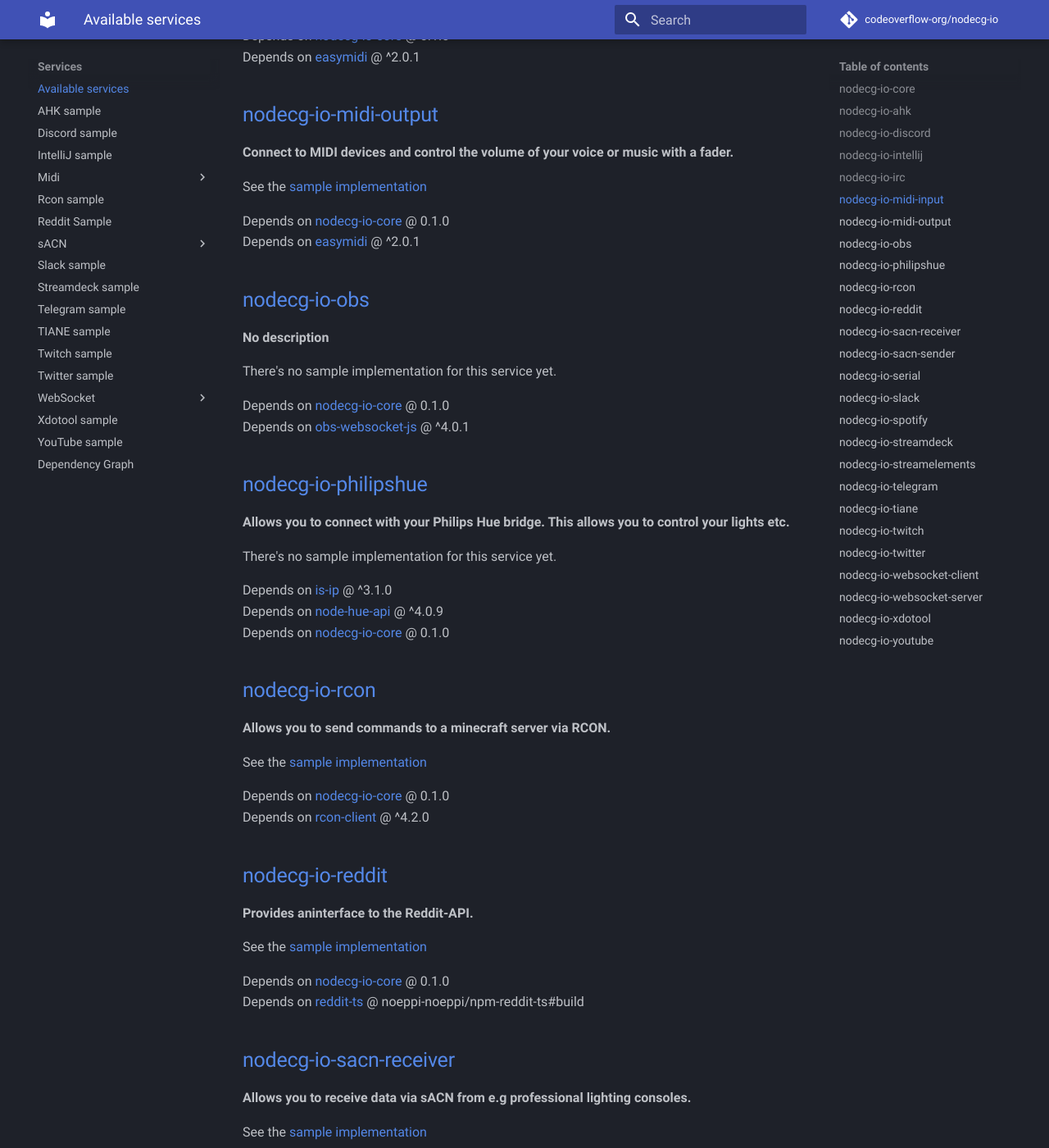
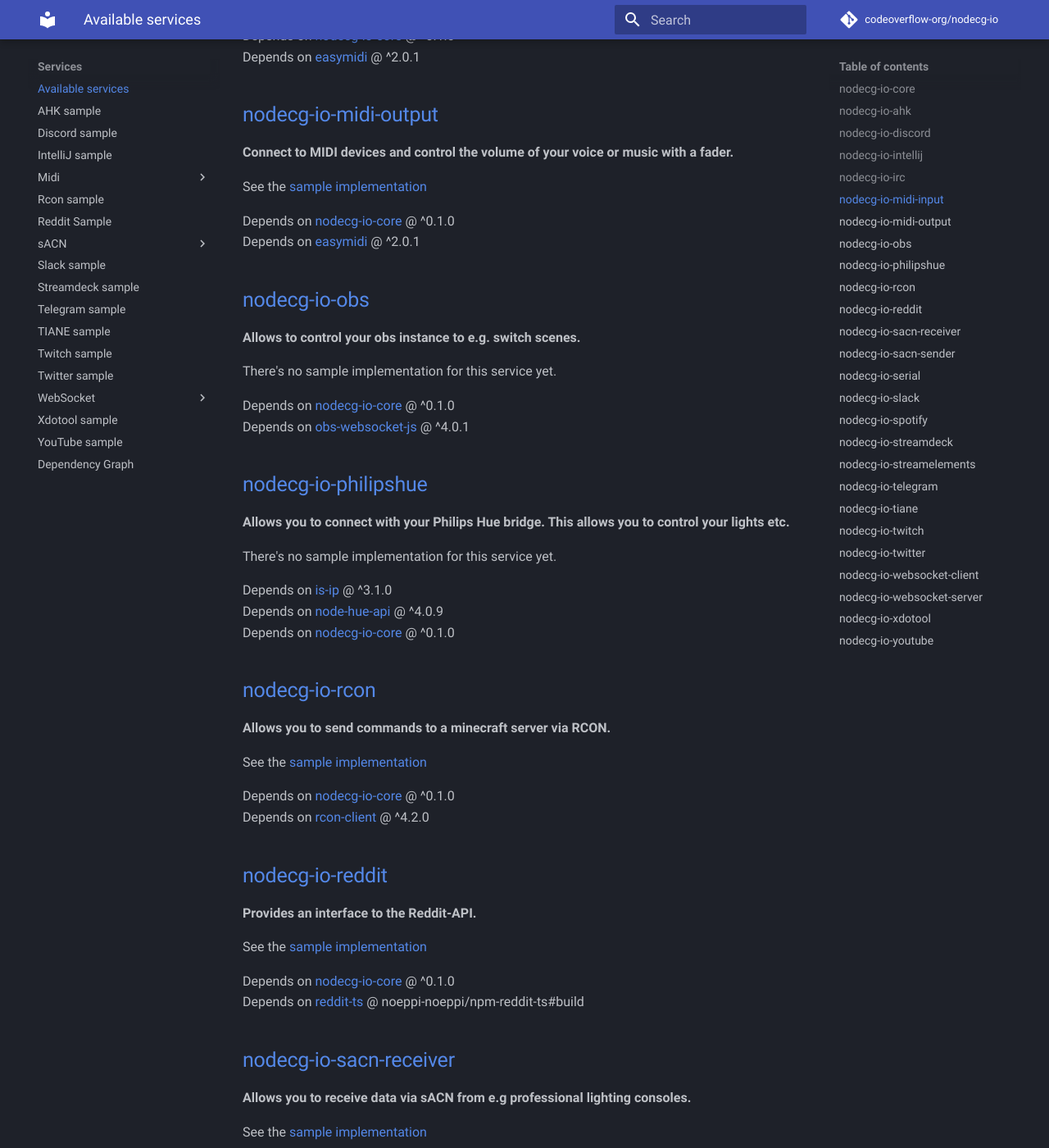
Before and after one commit to codeoverflow-org/nodecg-io-docs, an MkDocs documentation site: the page built from docs/services.md, in a window 1280 px wide and 1400 px high, scrolled down 1467 px. Shown: the whole window at 82% size. Built offline with MkDocs 1.6.1 and Material for MkDocs 9.7.7, drawn with Linux system fonts in a browser that asks for light colours; comment, search, counter and statistics services are not loaded; some of the changed text lies outside the part shown.

```diff
--- a/docs/services.md
+++ b/docs/services.md
@@ -16,7 +16,7 @@ Depends on [typescript](https://www.npmjs.com/package/typescript) @ ^4.0.2 <br>
 
 See the [sample implementation](samples/ahk.md)
 
-Depends on [nodecg-io-core](https://github.com/codeoverflow-org/nodecg-io/tree/master/nodecg-io-core) @ 0.1.0 <br>
+Depends on [nodecg-io-core](https://github.com/codeoverflow-org/nodecg-io/tree/master/nodecg-io-core) @ ^0.1.0 <br>
 Depends on [node-fetch](https://www.npmjs.com/package/node-fetch) @ ^2.6.1 <br>
 
 ## [nodecg-io-discord](https://github.com/codeoverflow-org/nodecg-io/tree/master/nodecg-io-discord)
@@ -25,7 +25,7 @@ Depends on [node-fetch](https://www.npmjs.com/package/node-fetch) @ ^2.6.1 <br>
 
 See the [sample implementation](samples/discord.md)
 
-Depends on [nodecg-io-core](https://github.com/codeoverflow-org/nodecg-io/tree/master/nodecg-io-core) @ 0.1.0 <br>
+Depends on [nodecg-io-core](https://github.com/codeoverflow-org/nodecg-io/tree/master/nodecg-io-core) @ ^0.1.0 <br>
 Depends on [discord.js](https://www.npmjs.com/package/discord.js) @ ^12.3.1 <br>
 
 ## [nodecg-io-intellij](https://github.com/codeoverflow-org/nodecg-io/tree/master/nodecg-io-intellij)
@@ -34,7 +34,7 @@ Depends on [discord.js](https://www.npmjs.com/package/discord.js) @ ^12.3.1 <br>
 
 See the [sample implementation](samples/intellij.md)
 
-Depends on [nodecg-io-core](https://github.com/codeoverflow-org/nodecg-io/tree/master/nodecg-io-core) @ 0.1.0 <br>
+Depends on [nodecg-io-core](https://github.com/codeoverflow-org/nodecg-io/tree/master/nodecg-io-core) @ ^0.1.0 <br>
 Depends on [node-fetch](https://www.npmjs.com/package/node-fetch) @ ^2.6.1 <br>
 
 ## [nodecg-io-irc](https://github.com/codeoverflow-org/nodecg-io/tree/master/nodecg-io-irc)
@@ -43,7 +43,7 @@ Depends on [node-fetch](https://www.npmjs.com/package/node-fetch) @ ^2.6.1 <br>
 
 There's no sample implementation for this service yet.
 
-Depends on [nodecg-io-core](https://github.com/codeoverflow-org/nodecg-io/tree/master/nodecg-io-core) @ 0.1.0 <br>
+Depends on [nodecg-io-core](https://github.com/codeoverflow-org/nodecg-io/tree/master/nodecg-io-core) @ ^0.1.0 <br>
 Depends on [irc](https://www.npmjs.com/package/irc) @ 0.5.2 <br>
 
 ## [nodecg-io-midi-input](https://github.com/codeoverflow-org/nodecg-io/tree/master/nodecg-io-midi-input)
@@ -52,7 +52,7 @@ Depends on [irc](https://www.npmjs.com/package/irc) @ 0.5.2 <br>
 
 See the [sample implementation](samples/midi-input.md)
 
-Depends on [nodecg-io-core](https://github.com/codeoverflow-org/nodecg-io/tree/master/nodecg-io-core) @ 0.1.0 <br>
+Depends on [nodecg-io-core](https://github.com/codeoverflow-org/nodecg-io/tree/master/nodecg-io-core) @ ^0.1.0 <br>
 Depends on [easymidi](https://www.npmjs.com/package/easymidi) @ ^2.0.1 <br>
 
 ## [nodecg-io-midi-output](https://github.com/codeoverflow-org/nodecg-io/tree/master/nodecg-io-midi-output)
@@ -61,16 +61,16 @@ Depends on [easymidi](https://www.npmjs.com/package/easymidi) @ ^2.0.1 <br>
 
 See the [sample implementation](samples/midi-output.md)
 
-Depends on [nodecg-io-core](https://github.com/codeoverflow-org/nodecg-io/tree/master/nodecg-io-core) @ 0.1.0 <br>
+Depends on [nodecg-io-core](https://github.com/codeoverflow-org/nodecg-io/tree/master/nodecg-io-core) @ ^0.1.0 <br>
 Depends on [easymidi](https://www.npmjs.com/package/easymidi) @ ^2.0.1 <br>
 
 ## [nodecg-io-obs](https://github.com/codeoverflow-org/nodecg-io/tree/master/nodecg-io-obs)
 
-**No description**
+**Allows to control your obs instance to e.g. switch scenes.**
 
 There's no sample implementation for this service yet.
 
-Depends on [nodecg-io-core](https://github.com/codeoverflow-org/nodecg-io/tree/master/nodecg-io-core) @ 0.1.0 <br>
+Depends on [nodecg-io-core](https://github.com/codeoverflow-org/nodecg-io/tree/master/nodecg-io-core) @ ^0.1.0 <br>
 Depends on [obs-websocket-js](https://www.npmjs.com/package/obs-websocket-js) @ ^4.0.1 <br>
 
 ## [nodecg-io-philipshue](https://github.com/codeoverflow-org/nodecg-io/tree/master/nodecg-io-philipshue)
@@ -81,7 +81,7 @@ There's no sample implementation for this service yet.
 
 Depends on [is-ip](https://www.npmjs.com/package/is-ip) @ ^3.1.0 <br>
 Depends on [node-hue-api](https://www.npmjs.com/package/node-hue-api) @ ^4.0.9 <br>
-Depends on [nodecg-io-core](https://github.com/codeoverflow-org/nodecg-io/tree/master/nodecg-io-core) @ 0.1.0 <br>
+Depends on [nodecg-io-core](https://github.com/codeoverflow-org/nodecg-io/tree/master/nodecg-io-core) @ ^0.1.0 <br>
 
 ## [nodecg-io-rcon](https://github.com/codeoverflow-org/nodecg-io/tree/master/nodecg-io-rcon)
 
@@ -89,16 +89,16 @@ Depends on [nodecg-io-core](https://github.com/codeoverflow-org/nodecg-io/tree/m
 
 See the [sample implementation](samples/rcon.md)
 
-Depends on [nodecg-io-core](https://github.com/codeoverflow-org/nodecg-io/tree/master/nodecg-io-core) @ 0.1.0 <br>
+Depends on [nodecg-io-core](https://github.com/codeoverflow-org/nodecg-io/tree/master/nodecg-io-core) @ ^0.1.0 <br>
 Depends on [rcon-client](https://www.npmjs.com/package/rcon-client) @ ^4.2.0 <br>
 
 ## [nodecg-io-reddit](https://github.com/codeoverflow-org/nodecg-io/tree/master/nodecg-io-reddit)
 
-**Provides aninterface to the Reddit-API.**
+**Provides an interface to the Reddit-API.**
 
 See the [sample implementation](samples/reddit.md)
 
-Depends on [nodecg-io-core](https://github.com/codeoverflow-org/nodecg-io/tree/master/nodecg-io-core) @ 0.1.0 <br>
+Depends on [nodecg-io-core](https://github.com/codeoverflow-org/nodecg-io/tree/master/nodecg-io-core) @ ^0.1.0 <br>
 Depends on [reddit-ts](https://www.npmjs.com/package/reddit-ts) @ noeppi-noeppi/npm-reddit-ts#build <br>
 
 ## [nodecg-io-sacn-receiver](https://github.com/codeoverflow-org/nodecg-io/tree/master/nodecg-io-sacn-receiver)
@@ -107,7 +107,7 @@ Depends on [reddit-ts](https://www.npmjs.com/package/reddit-ts) @ noeppi-noeppi/
 
 See the [sample implementation](samples/sacn-receiver.md)
 
-Depends on [nodecg-io-core](https://github.com/codeoverflow-org/nodecg-io/tree/master/nodecg-io-core) @ 0.1.0 <br>
+Depends on [nodecg-io-core](https://github.com/codeoverflow-org/nodecg-io/tree/master/nodecg-io-core) @ ^0.1.0 <br>
 Depends on [sacn](https://www.npmjs.com/package/sacn) @ ^3.2.1 <br>
 
 ## [nodecg-io-sacn-sender](https://github.com/codeoverflow-org/nodecg-io/tree/master/nodecg-io-sacn-sender)
@@ -116,7 +116,7 @@ Depends on [sacn](https://www.npmjs.com/package/sacn) @ ^3.2.1 <br>
 
 See the [sample implementation](samples/sacn-sender.md)
 
-Depends on [nodecg-io-core](https://github.com/codeoverflow-org/nodecg-io/tree/master/nodecg-io-core) @ 0.1.0 <br>
+Depends on [nodecg-io-core](https://github.com/codeoverflow-org/nodecg-io/tree/master/nodecg-io-core) @ ^0.1.0 <br>
 Depends on [sacn](https://www.npmjs.com/package/sacn) @ ^3.2.1 <br>
 
 ## [nodecg-io-serial](https://github.com/codeoverflow-org/nodecg-io/tree/master/nodecg-io-serial)
@@ -125,7 +125,7 @@ Depends on [sacn](https://www.npmjs.com/package/sacn) @ ^3.2.1 <br>
 
 There's no sample implementation for this service yet.
 
-Depends on [nodecg-io-core](https://github.com/codeoverflow-org/nodecg-io/tree/master/nodecg-io-core) @ 0.1.0 <br>
+Depends on [nodecg-io-core](https://github.com/codeoverflow-org/nodecg-io/tree/master/nodecg-io-core) @ ^0.1.0 <br>
 Depends on [serialport](https://www.npmjs.com/package/serialport) @ ^9.0.1 <br>
 Depends on [@serialport/parser-readline](https://www.npmjs.com/package/@serialport/parser-readline) @ ^9.0.1 <br>
 
@@ -135,7 +135,7 @@ Depends on [@serialport/parser-readline](https://www.npmjs.com/package/@serialpo
 
 See the [sample implementation](samples/slack.md)
 
-Depends on [nodecg-io-core](https://github.com/codeoverflow-org/nodecg-io/tree/master/nodecg-io-core) @ 0.1.0 <br>
+Depends on [nodecg-io-core](https://github.com/codeoverflow-org/nodecg-io/tree/master/nodecg-io-core) @ ^0.1.0 <br>
 Depends on [@slack/web-api](https://www.npmjs.com/package/@slack/web-api) @ ^5.11.0 <br>
 
 ## [nodecg-io-spotify](https://github.com/codeoverflow-org/nodecg-io/tree/master/nodecg-io-spotify)
@@ -145,7 +145,7 @@ Depends on [@slack/web-api](https://www.npmjs.com/package/@slack/web-api) @ ^5.1
 There's no sample implementation for this service yet.
 
 Depends on [@types/spotify-web-api-node](https://www.npmjs.com/package/@types/spotify-web-api-node) @ ^4.0.1 <br>
-Depends on [nodecg-io-core](https://github.com/codeoverflow-org/nodecg-io/tree/master/nodecg-io-core) @ 0.1.0 <br>
+Depends on [nodecg-io-core](https://github.com/codeoverflow-org/nodecg-io/tree/master/nodecg-io-core) @ ^0.1.0 <br>
 Depends on [express](https://www.npmjs.com/package/express) @ ^4.17.1 <br>
 Depends on [open](https://www.npmjs.com/package/open) @ ^7.2.1 <br>
 Depends on [spotify-web-api-node](https://www.npmjs.com/package/spotify-web-api-node) @ ^4.0.0 <br>
@@ -156,17 +156,17 @@ Depends on [spotify-web-api-node](https://www.npmjs.com/package/spotify-web-api-
 
 See the [sample implementation](samples/streamdeck.md)
 
-Depends on [nodecg-io-core](https://github.com/codeoverflow-org/nodecg-io/tree/master/nodecg-io-core) @ 0.1.0 <br>
+Depends on [nodecg-io-core](https://github.com/codeoverflow-org/nodecg-io/tree/master/nodecg-io-core) @ ^0.1.0 <br>
 Depends on [elgato-stream-deck](https://www.npmjs.com/package/elgato-stream-deck) @ ^3.3.2 <br>
 
 ## [nodecg-io-streamelements](https://github.com/codeoverflow-org/nodecg-io/tree/master/nodecg-io-streamelements)
 
-**No description**
+**Allows to connect to streamelements to e.g. react to donations.**
 
 There's no sample implementation for this service yet.
 
 Depends on [@types/socket.io-client](https://www.npmjs.com/package/@types/socket.io-client) @ ^1.4.33 <br>
-Depends on [nodecg-io-core](https://github.com/codeoverflow-org/nodecg-io/tree/master/nodecg-io-core) @ 0.1.0 <br>
+Depends on [nodecg-io-core](https://github.com/codeoverflow-org/nodecg-io/tree/master/nodecg-io-core) @ ^0.1.0 <br>
 Depends on [socket.io-client](https://www.npmjs.com/package/socket.io-client) @ ^2.3.0 <br>
 
 ## [nodecg-io-telegram](https://github.com/codeoverflow-org/nodecg-io/tree/master/nodecg-io-telegram)
@@ -175,7 +175,7 @@ Depends on [socket.io-client](https://www.npmjs.com/package/socket.io-client) @
 
 See the [sample implementation](samples/telegram.md)
 
-Depends on [nodecg-io-core](https://github.com/codeoverflow-org/nodecg-io/tree/master/nodecg-io-core) @ 0.1.0 <br>
+Depends on [nodecg-io-core](https://github.com/codeoverflow-org/nodecg-io/tree/master/nodecg-io-core) @ ^0.1.0 <br>
 Depends on [node-telegram-bot-api](https://www.npmjs.com/package/node-telegram-bot-api) @ ^0.50.0 <br>
 
 ## [nodecg-io-tiane](https://github.com/codeoverflow-org/nodecg-io/tree/master/nodecg-io-tiane)
@@ -184,7 +184,7 @@ Depends on [node-telegram-bot-api](https://www.npmjs.com/package/node-telegram-b
 
 See the [sample implementation](samples/tiane.md)
 
-Depends on [nodecg-io-core](https://github.com/codeoverflow-org/nodecg-io/tree/master/nodecg-io-core) @ 0.1.0 <br>
+Depends on [nodecg-io-core](https://github.com/codeoverflow-org/nodecg-io/tree/master/nodecg-io-core) @ ^0.1.0 <br>
 Depends on [ws](https://www.npmjs.com/package/ws) @ ^7.3.1 <br>
 
 ## [nodecg-io-twitch](https://github.com/codeoverflow-org/nodecg-io/tree/master/nodecg-io-twitch)
@@ -193,7 +193,7 @@ Depends on [ws](https://www.npmjs.com/package/ws) @ ^7.3.1 <br>
 
 See the [sample implementation](samples/twitch.md)
 
-Depends on [nodecg-io-core](https://github.com/codeoverflow-org/nodecg-io/tree/master/nodecg-io-core) @ 0.1.0 <br>
+Depends on [nodecg-io-core](https://github.com/codeoverflow-org/nodecg-io/tree/master/nodecg-io-core) @ ^0.1.0 <br>
 Depends on [twitch](https://www.npmjs.com/package/twitch) @ ^4.2.1 <br>
 Depends on [twitch-auth](https://www.npmjs.com/package/twitch-auth) @ ^4.2.1 <br>
 Depends on [twitch-chat-client](https://www.npmjs.com/package/twitch-chat-client) @ ^4.2.1 <br>
@@ -205,7 +205,7 @@ Depends on [twitch-chat-client](https://www.npmjs.com/package/twitch-chat-client
 See the [sample implementation](samples/twitter.md)
 
 Depends on [@types/twitter](https://www.npmjs.com/package/@types/twitter) @ ^1.7.0 <br>
-Depends on [nodecg-io-core](https://github.com/codeoverflow-org/nodecg-io/tree/master/nodecg-io-core) @ 0.1.0 <br>
+Depends on [nodecg-io-core](https://github.com/codeoverflow-org/nodecg-io/tree/master/nodecg-io-core) @ ^0.1.0 <br>
 Depends on [twitter](https://www.npmjs.com/package/twitter) @ ^1.7.1 <br>
 
 ## [nodecg-io-websocket-client](https://github.com/codeoverflow-org/nodecg-io/tree/master/nodecg-io-websocket-client)
@@ -214,7 +214,7 @@ Depends on [twitter](https://www.npmjs.com/package/twitter) @ ^1.7.1 <br>
 
 See the [sample implementation](samples/websocket-client.md)
 
-Depends on [nodecg-io-core](https://github.com/codeoverflow-org/nodecg-io/tree/master/nodecg-io-core) @ 0.1.0 <br>
+Depends on [nodecg-io-core](https://github.com/codeoverflow-org/nodecg-io/tree/master/nodecg-io-core) @ ^0.1.0 <br>
 Depends on [@types/ws](https://www.npmjs.com/package/@types/ws) @ ^7.2.6 <br>
 Depends on [ws](https://www.npmjs.com/package/ws) @ ^7.3.1 <br>
 
@@ -224,7 +224,7 @@ Depends on [ws](https://www.npmjs.com/package/ws) @ ^7.3.1 <br>
 
 See the [sample implementation](samples/websocket-server.md)
 
-Depends on [nodecg-io-core](https://github.com/codeoverflow-org/nodecg-io/tree/master/nodecg-io-core) @ 0.1.0 <br>
+Depends on [nodecg-io-core](https://github.com/codeoverflow-org/nodecg-io/tree/master/nodecg-io-core) @ ^0.1.0 <br>
 Depends on [@types/ws](https://www.npmjs.com/package/@types/ws) @ ^7.2.6 <br>
 Depends on [ws](https://www.npmjs.com/package/ws) @ ^7.3.1 <br>
 
@@ -234,7 +234,7 @@ Depends on [ws](https://www.npmjs.com/package/ws) @ ^7.3.1 <br>
 
 See the [sample implementation](samples/xdotool.md)
 
-Depends on [nodecg-io-core](https://github.com/codeoverflow-org/nodecg-io/tree/master/nodecg-io-core) @ 0.1.0 <br>
+Depends on [nodecg-io-core](https://github.com/codeoverflow-org/nodecg-io/tree/master/nodecg-io-core) @ ^0.1.0 <br>
 Depends on [node-fetch](https://www.npmjs.com/package/node-fetch) @ ^2.6.1 <br>
 Depends on [@rauschma/stringio](https://www.npmjs.com/package/@rauschma/stringio) @ ^1.4.0 <br>
 
@@ -247,5 +247,5 @@ See the [sample implementation](samples/youtube.md)
 Depends on [@types/gapi](https://www.npmjs.com/package/@types/gapi) @ 0.0.39 <br>
 Depends on [express](https://www.npmjs.com/package/express) @ ^4.17.1 <br>
 Depends on [googleapis](https://www.npmjs.com/package/googleapis) @ ^59.0.0 <br>
-Depends on [nodecg-io-core](https://github.com/codeoverflow-org/nodecg-io/tree/master/nodecg-io-core) @ 0.1.0 <br>
+Depends on [nodecg-io-core](https://github.com/codeoverflow-org/nodecg-io/tree/master/nodecg-io-core) @ ^0.1.0 <br>
 Depends on [open](https://www.npmjs.com/package/open) @ ^7.2.1 <br>
```
